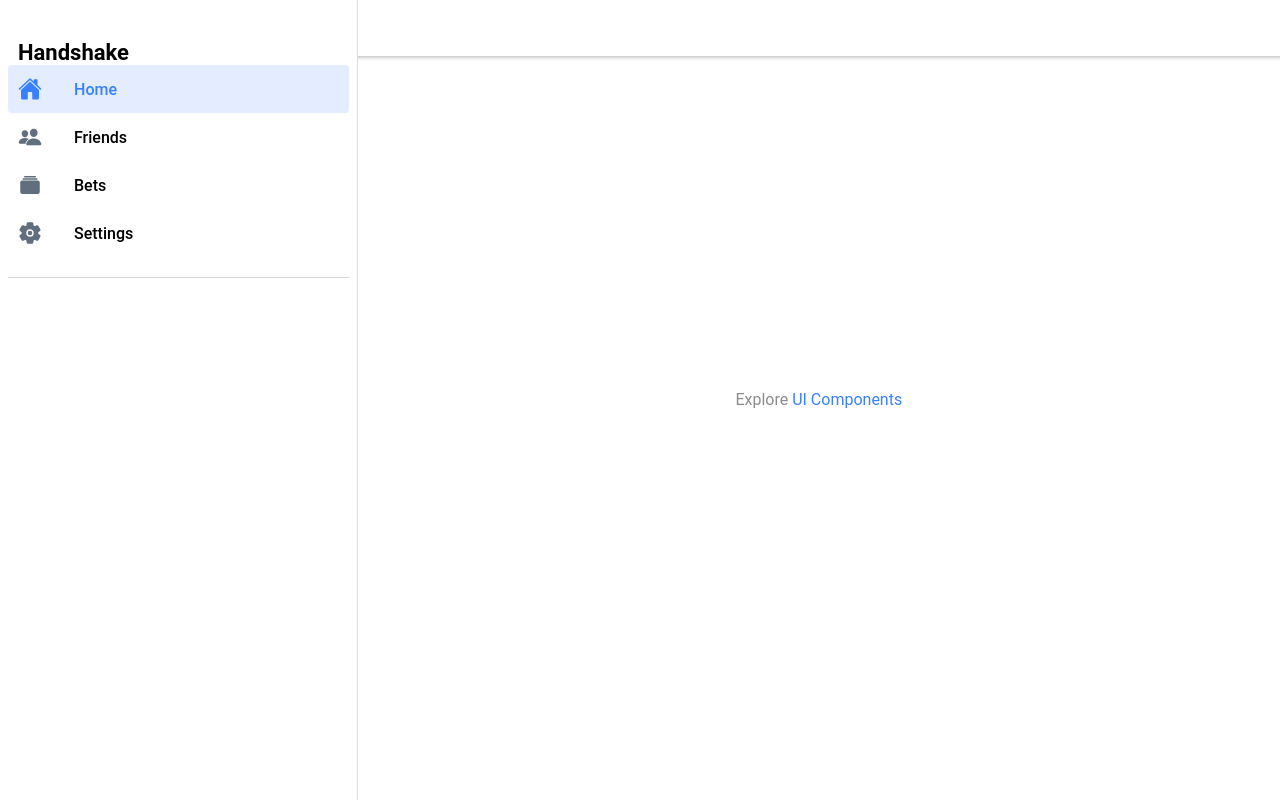
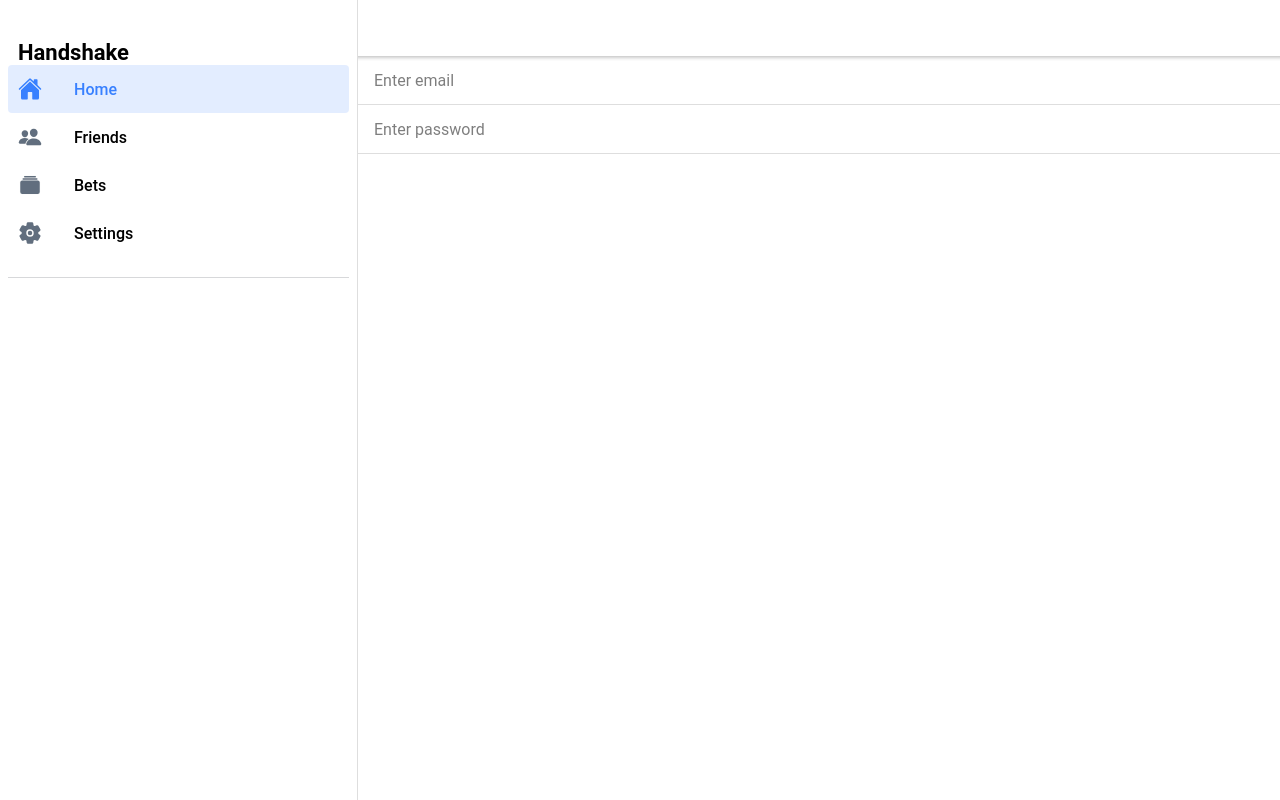
Before and after one commit to HandshakeApp/Handshake, a React (Create React App) app: page /page/Home in a window 1280 px wide. Built offline with nearby package versions, Linux system fonts and the light colour scheme.

Commit message:
make page render props children

```diff
--- a/src/pages/Page.tsx
+++ b/src/pages/Page.tsx
@@ -3,7 +3,7 @@ import { useParams } from 'react-router';
 import ExploreContainer from '../components/ExploreContainer';
 import './Page.css';
 
-const Page: React.FC = () => {
+const Page: React.FC = (props: any) => {
 
 	const { name } = useParams<{ name: string; }>();
 
@@ -24,7 +24,7 @@ const Page: React.FC = () => {
 						<IonTitle size="large">{name}</IonTitle>
 					</IonToolbar>
 				</IonHeader>
-				<ExploreContainer name={name} />
+				{props.children}
 			</IonContent>
 		</IonPage>
 	);
```
